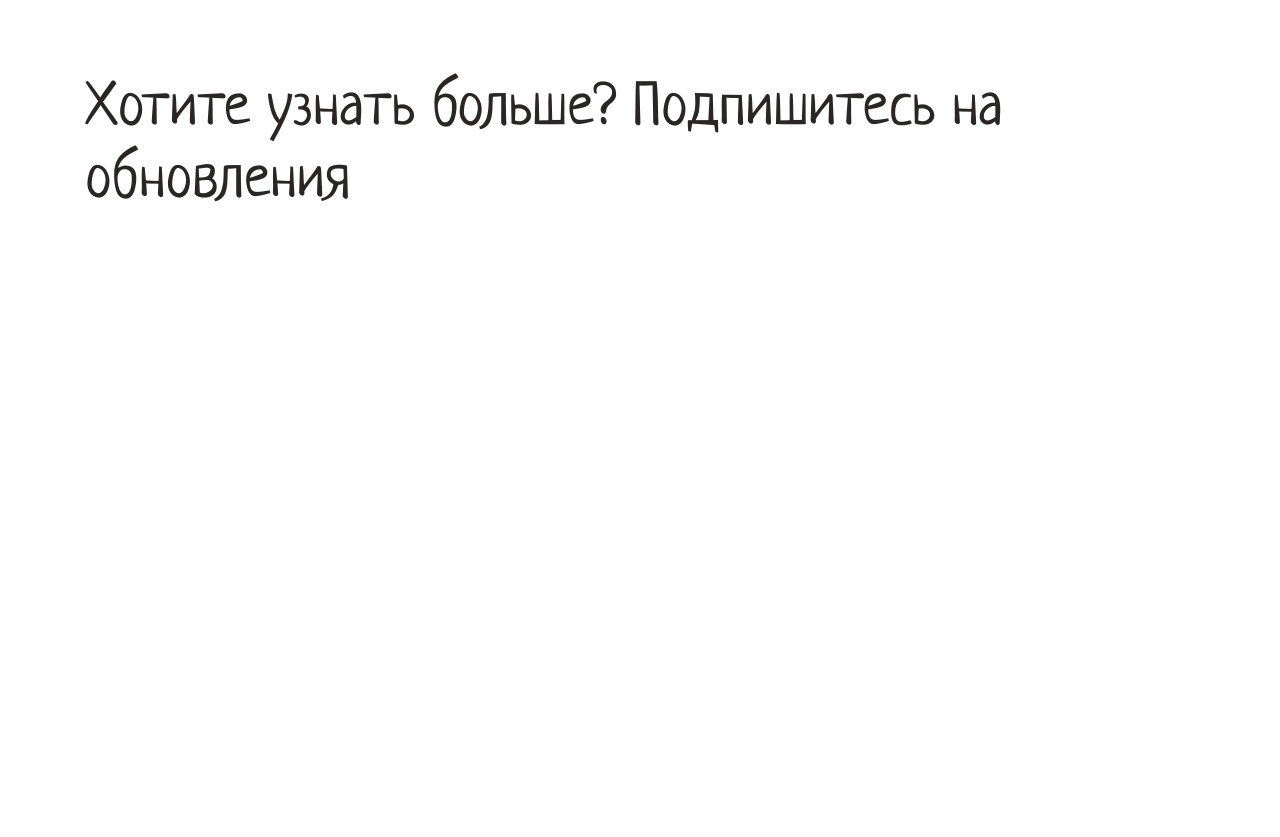
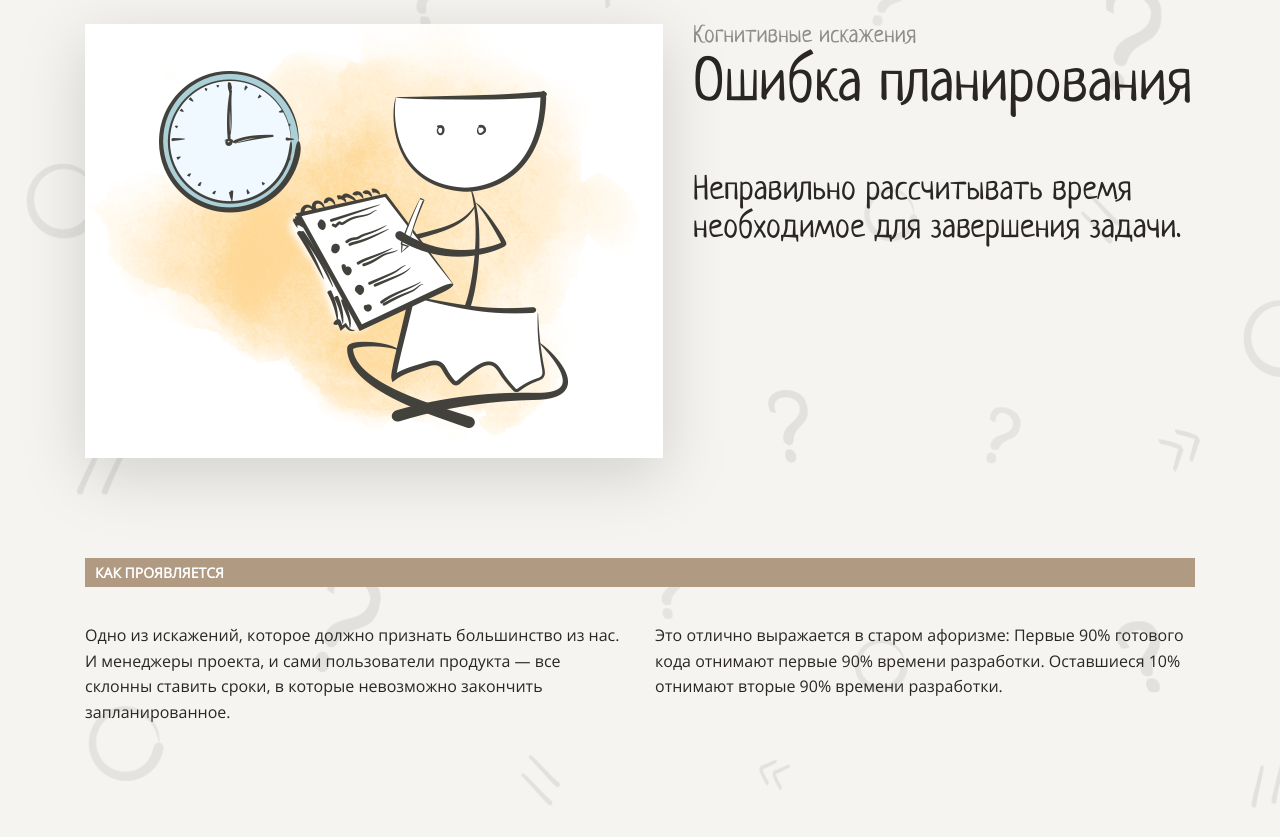
Before and after one commit to di-iv/cognitive-distortions-landing, a website: page src/index.html in a window 1280 px wide. Shown: the part 6543-7380 px from the top of the page. Before the commit the page ends 6911 px from the top, so only its background shows below. Drawn offline with Linux system fonts and the light colour scheme.

Commit message:
step 10: errors-in-planning section

```diff
--- a/src/index.html
+++ b/src/index.html
@@ -74,7 +74,7 @@
                             но
                             доступную в будущем.</p>
                     </a>
-                    <a class="cognitive-distortions-card">
+                    <a href="#errors-in-planning" class="cognitive-distortions-card">
                         <span class="cognitive-distortions-number">5</span>
                         <h3 class="cognitive-distortions-card-title">Ошибка планирования</h3>
                         <p>Неправильно рассчитывать время необходимое для завершения задачи.</p>
@@ -184,6 +184,32 @@
                 </div>
             </div>
         </section>
+        <section id="errors-in-planning" class="distortion">
+            <div class="container">
+                <div class="distortion-header">
+                    <img src="./images/5.png" class="distortion-image" alt="">
+                    <div>
+                        <span class="distortion-section-name">Когнитивные искажения</span>
+                        <h2 class="distortion-title">Ошибка планирования</h2>
+                        <p class="distortion-description">Неправильно рассчитывать время необходимое для завершения
+                            задачи.</p>
+                    </div>
+                </div>
+                <div class="distortion-content">
+                    <h3 class="distortion-content-title">Как проявляется</h3>
+                    <div class="two-columns">
+                        <p>
+                            Одно из искажений, которое должно признать большинство из нас. И менеджеры проекта, и сами
+                            пользователи продукта — все склонны ставить сроки, в которые невозможно закончить
+                            запланированное.
+                        </p>
+                        <p>Это отлично выражается в старом афоризме:
+                            Первые 90% готового кода отнимают первые 90% времени разработки. Оставшиеся 10% отнимают
+                            вторые 90% времени разработки.</p>
+                    </div>
+                </div>
+            </div>
+        </section>
     </main>
     <footer>
         <div class="container">
```
